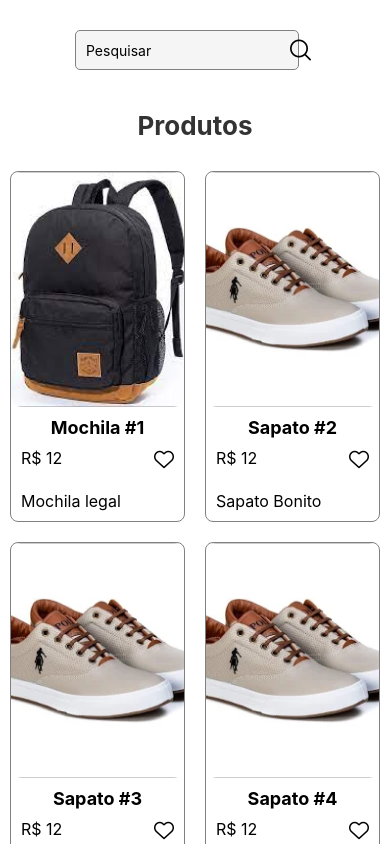
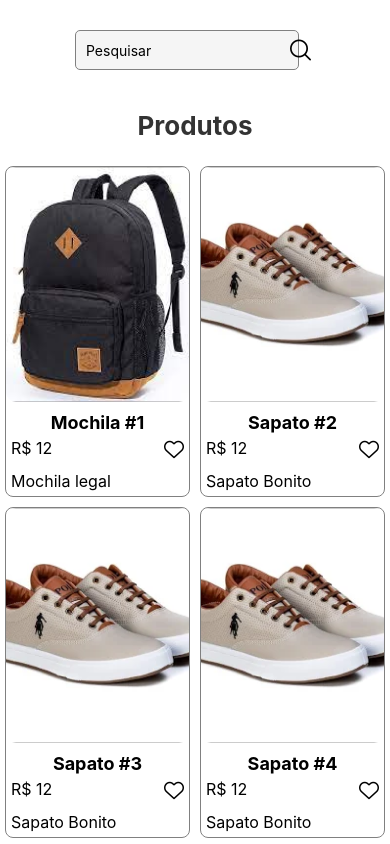
Before and after one commit to JezzDiego/E-Commerce-ReactNative, a React Native app: screen /Home in a window 390 px wide. Built offline with nearby package versions, Linux system fonts and the light colour scheme.

Commit message:
mudando estilo da FlatList na página inicial

```diff
--- a/src/components/ProductCard/styles.ts
+++ b/src/components/ProductCard/styles.ts
@@ -2,7 +2,7 @@ import styled from "styled-components/native";
 
 export const Container = styled.View`
   border-radius: 8px;
-  margin: 10px;
+  margin: 5px;
   border: 1px solid gray;
   flex: 1;
 `;
@@ -19,7 +19,7 @@ export const ProductSection1 = styled.View`
 export const ProductSection2 = styled.View`
   justify-content: space-between;
   flex-direction: row;
-  margin: 10px;
+  margin: 5px;
 `;
 
 export const ProductName = styled.Text`
--- a/src/pages/Home/index.tsx
+++ b/src/pages/Home/index.tsx
@@ -1,5 +1,5 @@
 import React from "react";
-import { Contaier, Title, ProductList } from "./styles";
+import { Contaier, Title, ProductList, ProductFooter } from "./styles";
 import ProductCard from "../../components/ProductCard";
 import Search from "../../components/Search";
 import { ProductProps } from "../../@types/products";
@@ -58,8 +58,13 @@ const HomePage = () => {
   return (
     <Contaier>
       <Search />
-      <Title>Produtos</Title>
-      <ProductList data={products} numColumns={2} renderItem={renderItem} />
+      <ProductList
+        data={products}
+        numColumns={2}
+        renderItem={renderItem}
+        ListHeaderComponent={<Title>Produtos</Title>}
+        ListFooterComponent={ProductFooter}
+      />
     </Contaier>
   );
 };
--- a/src/pages/Home/styles.ts
+++ b/src/pages/Home/styles.ts
@@ -14,6 +14,7 @@ export const Title = styled.Text`
   color: #333;
   margin: 20px;
   font-weight: bold;
+  text-align: center;
 `;
 
 export const ProductList = styled(
@@ -22,3 +23,7 @@ export const ProductList = styled(
   flex: 1;
   width: 100%;
 `;
+
+export const ProductFooter = styled.View`
+  margin: 10px;
+`;
```
